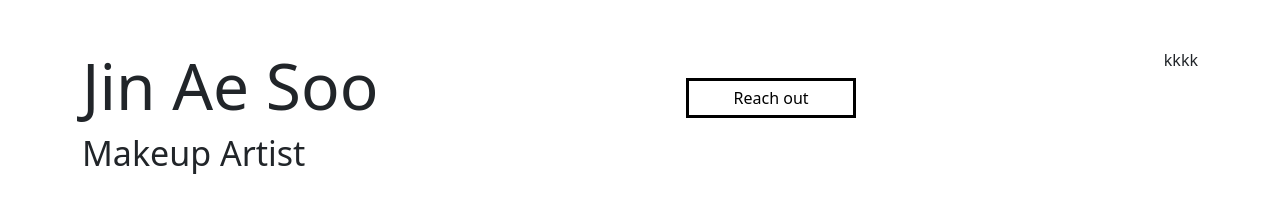
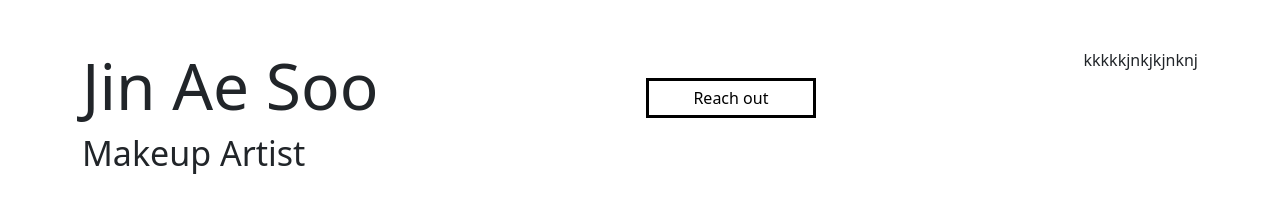
Before and after one commit to jaxongir2002/-, a plain HTML site: page index.html in a window 1280 px wide. Shown: the part 302-514 px from the top of the page. Drawn offline with nearby package versions, Linux system fonts and the light colour scheme.

Commit message:
kkjkjjkj

```diff
--- a/index.html
+++ b/index.html
@@ -17,7 +17,7 @@
                 <h4>Makeup Artist</h4>
             </div>
             <button class="btn-md"> Reach out</button>
-            kkkk
+            kkkkkjnkjkjnknj
         </div>
     </div>
 
```
